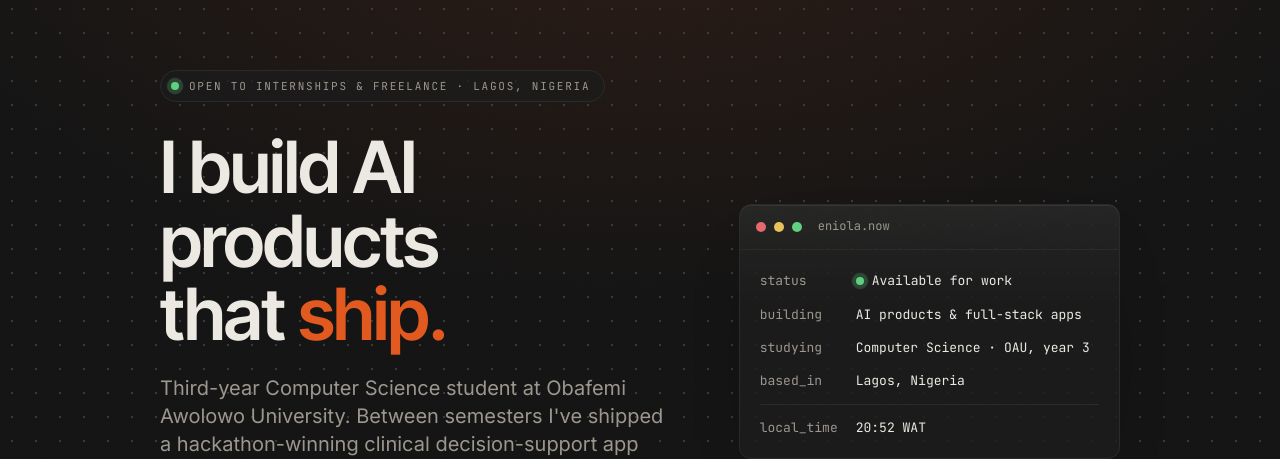
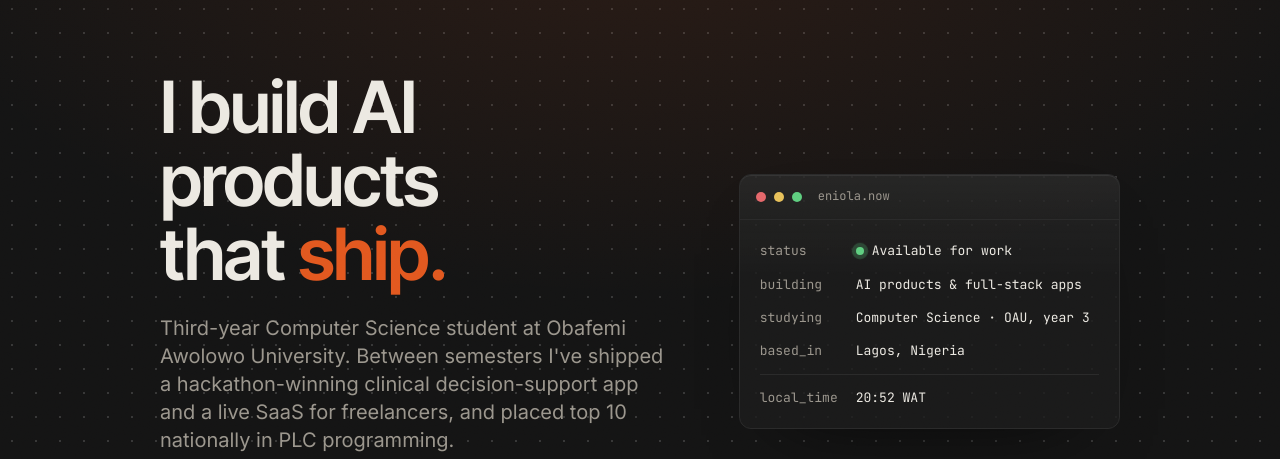
Before and after one commit to Bel-enie/portfolio, a React (Vite) app: page / in a window 1280 px wide. Shown: the part 123-582 px from the top of the page. Built offline with nearby package versions, Linux system fonts and the light colour scheme; no server answers.

Commit message:
Remove the availability pill from the hero

```diff
--- a/src/pages/Home.jsx
+++ b/src/pages/Home.jsx
@@ -90,20 +90,7 @@ export default function Home() {
           <div className="grid gap-14 lg:grid-cols-[1.35fr_1fr] lg:items-center lg:gap-16">
             <div>
               <Reveal>
-                <p className="inline-flex items-center gap-2.5 rounded-full border border-line bg-surface/70 py-1.5 pr-3.5 pl-2.5 font-mono text-[11px] tracking-[0.16em] text-muted uppercase">
-                  <span className="relative flex h-2 w-2">
-                    <span className="absolute inline-flex h-full w-full animate-ping-soft rounded-full bg-live" />
-                    <span className="relative inline-flex h-2 w-2 rounded-full bg-live" />
-                  </span>
-                  <span className="sm:hidden">Open to work · Lagos</span>
-                  <span className="hidden sm:inline">
-                    Open to internships & freelance · {profile.location}
-                  </span>
-                </p>
-              </Reveal>
-
-              <Reveal delay={80}>
-                <h1 className="mt-7 max-w-3xl text-[2.75rem] leading-[1.02] font-semibold sm:text-6xl lg:text-7xl">
+                <h1 className="max-w-3xl text-[2.75rem] leading-[1.02] font-semibold sm:text-6xl lg:text-7xl">
                   <Headline text={profile.headline} />
                 </h1>
               </Reveal>
```
